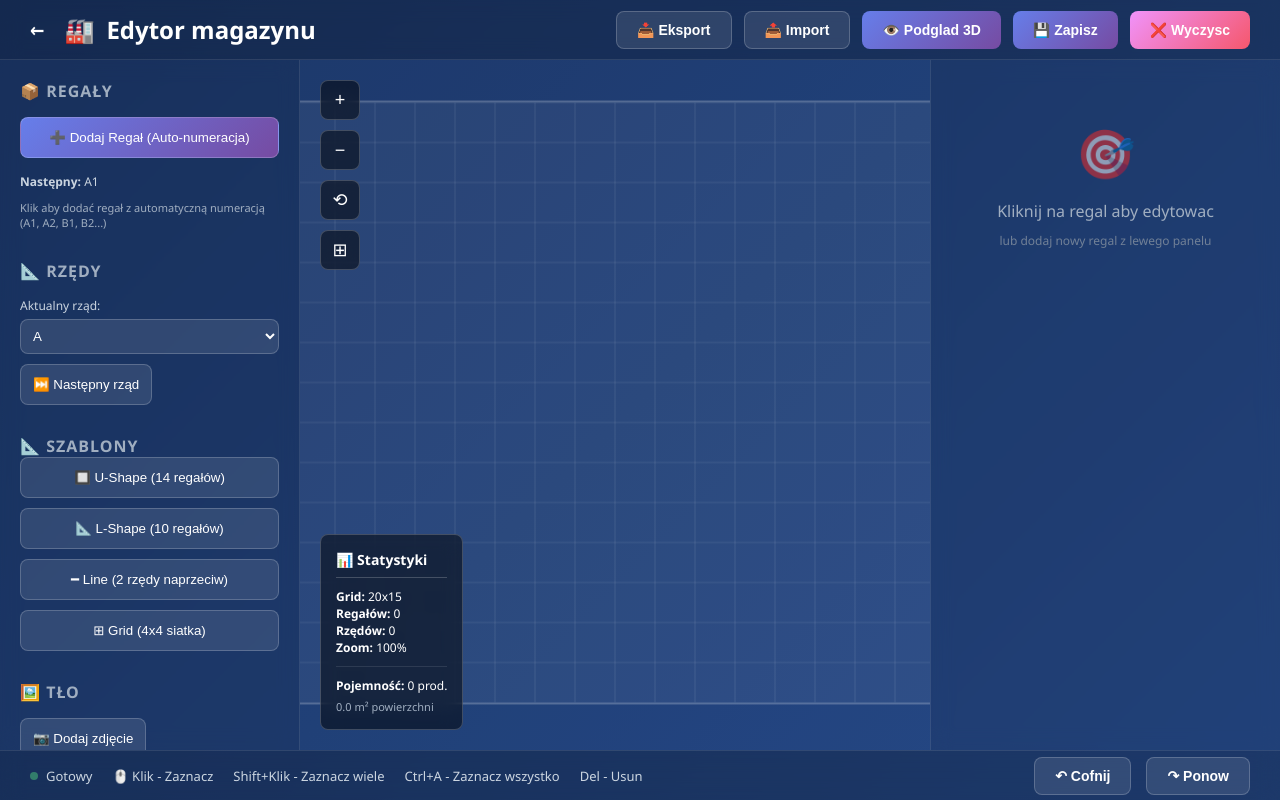
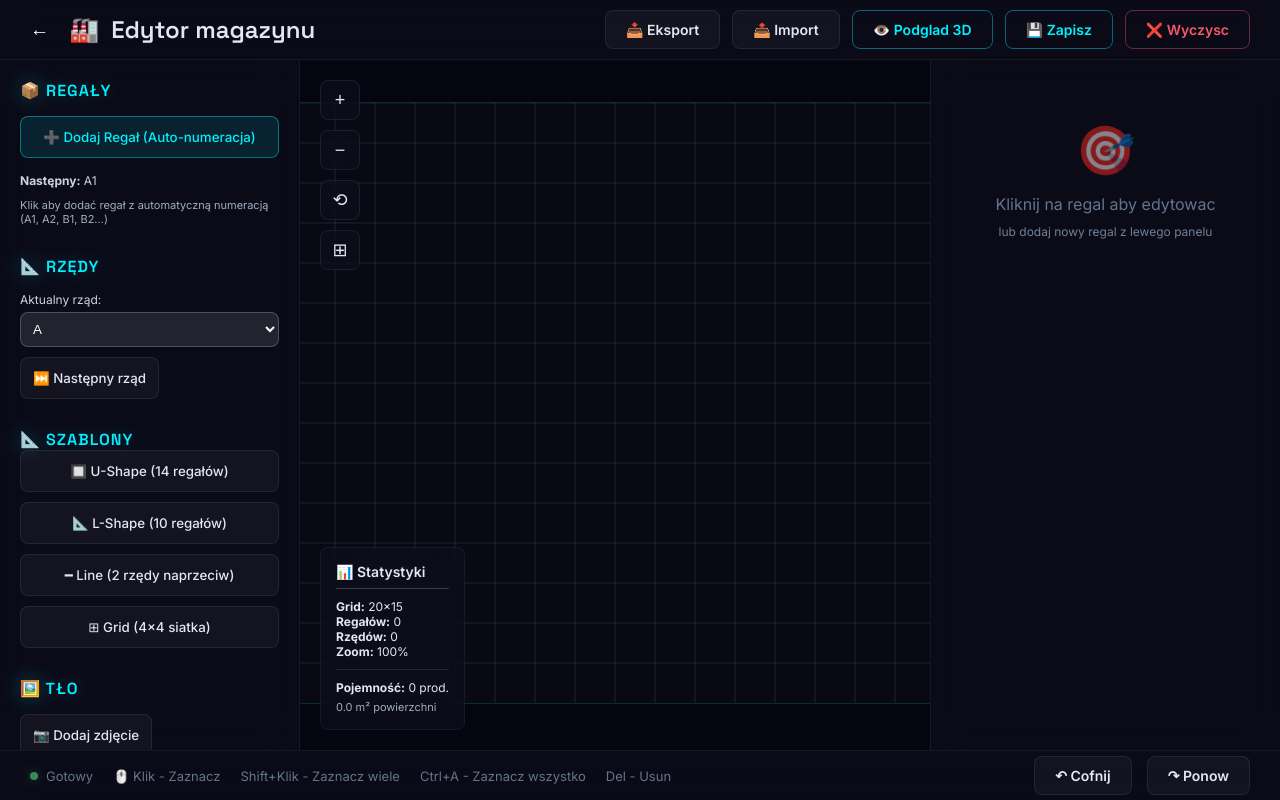
Before and after one commit to Trupson2/akces-hub, a Python web app: template templates/warehouse_editor.html in a window 1280 px wide. Run offline with Jinja, Linux system fonts and the light colour scheme; the template is opened without the code that fills it, so the values that code supplies are empty.

Commit message:
Stitch redesign: warehouse editor + kiosk dashboard (final 2 pages)
- warehouse_editor.html: glass panels, neon cyan buttons/inputs, Space Grotesk
- kiosk_home.html: glass stat cards, neon buttons, cyan/purple gradient title

All templates now use Stitch design system.

Co-Authored-By: Claude Opus 4.6 (1M context) <noreply@anthropic.com>

```diff
--- a/templates/warehouse_editor.html
+++ b/templates/warehouse_editor.html
@@ -4,6 +4,7 @@
     <meta charset="UTF-8">
     <meta name="viewport" content="width=device-width, initial-scale=1.0">
     <title>Warehouse Layout Editor - {{ brand_name|default('Akces Hub') }}</title>
+    <link href="https://fonts.googleapis.com/css2?family=Inter:wght@300;400;500;600;700&family=Space+Grotesk:wght@400;500;600;700&display=swap" rel="stylesheet">
     <style>
         * {
             margin: 0;
@@ -12,9 +13,9 @@
         }
 
         body {
-            font-family: 'Segoe UI', Tahoma, Geneva, Verdana, sans-serif;
-            background: linear-gradient(135deg, #1e3c72 0%, #2a5298 100%);
-            color: #fff;
+            font-family: 'Inter', 'Segoe UI', Tahoma, Geneva, Verdana, sans-serif;
+            background: #06060f;
+            color: #e2e8f0;
             overflow: hidden;
             height: 100vh;
         }
@@ -30,21 +31,24 @@
         /* TOP BAR */
         .top-bar {
             grid-column: 1 / -1;
-            background: rgba(0, 0, 0, 0.3);
-            backdrop-filter: blur(10px);
+            background: rgba(15, 15, 30, 0.65);
+            backdrop-filter: blur(16px);
+            -webkit-backdrop-filter: blur(16px);
             display: flex;
             align-items: center;
             justify-content: space-between;
             padding: 0 30px;
-            border-bottom: 1px solid rgba(255, 255, 255, 0.1);
+            border-bottom: 1px solid rgba(255, 255, 255, 0.06);
         }
 
         .top-bar h1 {
+            font-family: 'Space Grotesk', 'Inter', sans-serif;
             font-size: 24px;
             font-weight: 600;
             display: flex;
             align-items: center;
             gap: 12px;
+            color: #e2e8f0;
         }
 
         .top-bar-actions {
@@ -56,6 +60,7 @@
             padding: 10px 20px;
             border: none;
             border-radius: 8px;
+            font-family: 'Inter', sans-serif;
             font-size: 14px;
             font-weight: 600;
             cursor: pointer;
@@ -66,35 +71,59 @@
         }
 
         .btn-primary {
-            background: linear-gradient(135deg, #667eea 0%, #764ba2 100%);
-            color: white;
+            background: transparent;
+            color: #00f1fe;
+            border: 1px solid rgba(0, 241, 254, 0.4);
         }
 
         .btn-primary:hover {
             transform: translateY(-2px);
-            box-shadow: 0 5px 15px rgba(102, 126, 234, 0.4);
+            background: rgba(0, 241, 254, 0.1);
+            border-color: #00f1fe;
+            box-shadow: 0 0 20px rgba(0, 241, 254, 0.2), 0 5px 15px rgba(0, 241, 254, 0.15);
         }
 
         .btn-secondary {
-            background: rgba(255, 255, 255, 0.1);
-            color: white;
-            border: 1px solid rgba(255, 255, 255, 0.2);
+            background: rgba(255, 255, 255, 0.04);
+            color: #e2e8f0;
+            border: 1px solid rgba(255, 255, 255, 0.08);
         }
 
         .btn-secondary:hover {
-            background: rgba(255, 255, 255, 0.2);
+            background: rgba(255, 255, 255, 0.08);
+            border-color: rgba(255, 255, 255, 0.15);
         }
 
         .btn-danger {
-            background: linear-gradient(135deg, #f093fb 0%, #f5576c 100%);
-            color: white;
-        }
-
-        /* LEFT PANEL - REGAŁY */
+            background: transparent;
+            color: #f5576c;
+            border: 1px solid rgba(245, 87, 108, 0.4);
+        }
+
+        .btn-danger:hover {
+            background: rgba(245, 87, 108, 0.1);
+            border-color: #f5576c;
+            box-shadow: 0 0 20px rgba(245, 87, 108, 0.2);
+        }
+
+        .btn-success {
+            background: transparent;
+            color: #5bf083;
+            border: 1px solid rgba(91, 240, 131, 0.4);
+        }
+
+        .btn-success:hover {
+            background: rgba(91, 240, 131, 0.1);
+            border-color: #5bf083;
+            box-shadow: 0 0 20px rgba(91, 240, 131, 0.2);
+        }
+
+        /* LEFT PANEL - REGALY */
         .left-panel {
-            background: rgba(0, 0, 0, 0.2);
-            backdrop-filter: blur(10px);
-            border-right: 1px solid rgba(255, 255, 255, 0.1);
+            background: rgba(15, 15, 30, 0.65);
+            backdrop-filter: blur(16px);
+            -webkit-backdrop-filter: blur(16px);
+            border-right: 1px solid rgba(255, 255, 255, 0.06);
             overflow-y: auto;
             padding: 20px;
         }
@@ -104,12 +133,14 @@
         }
 
         .panel-section h3 {
+            font-family: 'Space Grotesk', 'Inter', sans-serif;
             font-size: 16px;
             font-weight: 600;
             margin-bottom: 15px;
-            color: #a0aec0;
+            color: #00f1fe;
             text-transform: uppercase;
             letter-spacing: 1px;
+            text-shadow: 0 0 20px rgba(0, 241, 254, 0.3);
         }
 
         .shelf-palette {
@@ -146,24 +181,26 @@
 
         .template-btn {
             padding: 12px;
-            background: rgba(255, 255, 255, 0.1);
-            border: 1px solid rgba(255, 255, 255, 0.2);
+            background: rgba(255, 255, 255, 0.04);
+            border: 1px solid rgba(255, 255, 255, 0.08);
             border-radius: 8px;
-            color: white;
+            color: #e2e8f0;
             cursor: pointer;
             transition: all 0.3s;
+            font-family: 'Inter', sans-serif;
             font-weight: 500;
         }
 
         .template-btn:hover {
-            background: rgba(255, 255, 255, 0.2);
+            background: rgba(0, 241, 254, 0.08);
+            border-color: rgba(0, 241, 254, 0.3);
             transform: translateX(5px);
         }
 
         /* CENTER - CANVAS */
         .canvas-container {
             position: relative;
-            background: rgba(0, 0, 0, 0.1);
+            background: rgba(6, 6, 15, 0.8);
             overflow: hidden;
         }
 
@@ -175,8 +212,8 @@
         }
 
         #editor-canvas {
-            background: rgba(255, 255, 255, 0.05);
-            border: 2px solid rgba(255, 255, 255, 0.2);
+            background: rgba(255, 255, 255, 0.02);
+            border: 1px solid rgba(0, 241, 254, 0.15);
             border-radius: 12px;
             cursor: crosshair;
         }
@@ -193,11 +230,12 @@
         .control-btn {
             width: 40px;
             height: 40px;
-            background: rgba(0, 0, 0, 0.5);
-            backdrop-filter: blur(10px);
-            border: 1px solid rgba(255, 255, 255, 0.2);
+            background: rgba(15, 15, 30, 0.65);
+            backdrop-filter: blur(16px);
+            -webkit-backdrop-filter: blur(16px);
+            border: 1px solid rgba(255, 255, 255, 0.08);
             border-radius: 8px;
-            color: white;
+            color: #e2e8f0;
             display: flex;
             align-items: center;
             justify-content: center;
@@ -207,46 +245,53 @@
         }
 
         .control-btn:hover {
-            background: rgba(0, 0, 0, 0.7);
+            background: rgba(0, 241, 254, 0.1);
+            border-color: rgba(0, 241, 254, 0.3);
             transform: scale(1.1);
+            color: #00f1fe;
         }
 
         .canvas-info {
             position: absolute;
             bottom: 20px;
             left: 20px;
-            background: rgba(0, 0, 0, 0.5);
-            backdrop-filter: blur(10px);
+            background: rgba(15, 15, 30, 0.65);
+            backdrop-filter: blur(16px);
+            -webkit-backdrop-filter: blur(16px);
             padding: 10px 15px;
             border-radius: 8px;
             font-size: 12px;
-            border: 1px solid rgba(255, 255, 255, 0.2);
+            border: 1px solid rgba(255, 255, 255, 0.06);
+            color: #e2e8f0;
         }
 
         /* RIGHT PANEL - PROPERTIES */
         .right-panel {
-            background: rgba(0, 0, 0, 0.2);
-            backdrop-filter: blur(10px);
-            border-left: 1px solid rgba(255, 255, 255, 0.1);
+            background: rgba(15, 15, 30, 0.65);
+            backdrop-filter: blur(16px);
+            -webkit-backdrop-filter: blur(16px);
+            border-left: 1px solid rgba(255, 255, 255, 0.06);
             overflow-y: auto;
             padding: 20px;
         }
 
         .property-group {
-            background: rgba(255, 255, 255, 0.05);
+            background: rgba(255, 255, 255, 0.03);
             border-radius: 12px;
             padding: 20px;
             margin-bottom: 20px;
-            border: 1px solid rgba(255, 255, 255, 0.1);
+            border: 1px solid rgba(255, 255, 255, 0.06);
         }
 
         .property-group h4 {
+            font-family: 'Space Grotesk', 'Inter', sans-serif;
             font-size: 14px;
             font-weight: 600;
             margin-bottom: 15px;
-            color: #a0aec0;
+            color: #c180ff;
             text-transform: uppercase;
             letter-spacing: 1px;
+            text-shadow: 0 0 20px rgba(193, 128, 255, 0.3);
         }
 
         .property-row {
@@ -257,25 +302,28 @@
             display: block;
             font-size: 13px;
             margin-bottom: 8px;
-            color: #cbd5e0;
+            color: #64748b;
         }
 
         .property-row input,
         .property-row select {
             width: 100%;
             padding: 10px;
-            background: rgba(255, 255, 255, 0.1);
-            border: 1px solid rgba(255, 255, 255, 0.2);
+            background: rgba(15, 15, 30, 0.65);
+            border: 1px solid rgba(255, 255, 255, 0.08);
             border-radius: 8px;
-            color: white;
+            color: #e2e8f0;
+            font-family: 'Inter', sans-serif;
             font-size: 14px;
+            transition: border-color 0.3s, box-shadow 0.3s;
         }
 
         .property-row input:focus,
         .property-row select:focus {
             outline: none;
-            border-color: #667eea;
-            background: rgba(255, 255, 255, 0.15);
+            border-color: #00f1fe;
+            background: rgba(0, 241, 254, 0.05);
+            box-shadow: 0 0 15px rgba(0, 241, 254, 0.1);
         }
 
         .radio-group {
@@ -314,38 +366,39 @@
             height: 40px;
             border-radius: 8px;
             cursor: pointer;
-            border: 2px solid rgba(255, 255, 255, 0.3);
+            border: 2px solid rgba(255, 255, 255, 0.15);
             transition: all 0.3s;
         }
 
         .color-option:hover {
             transform: scale(1.1);
-            border-color: white;
+            border-color: rgba(255, 255, 255, 0.5);
         }
 
         .color-option.active {
             border-width: 3px;
-            border-color: white;
-            box-shadow: 0 0 15px rgba(255, 255, 255, 0.5);
+            border-color: #00f1fe;
+            box-shadow: 0 0 15px rgba(0, 241, 254, 0.4);
         }
 
         /* BOTTOM BAR */
         .bottom-bar {
             grid-column: 1 / -1;
-            background: rgba(0, 0, 0, 0.3);
-            backdrop-filter: blur(10px);
+            background: rgba(15, 15, 30, 0.65);
+            backdrop-filter: blur(16px);
+            -webkit-backdrop-filter: blur(16px);
             display: flex;
             align-items: center;
             justify-content: space-between;
             padding: 0 30px;
-            border-top: 1px solid rgba(255, 255, 255, 0.1);
+            border-top: 1px solid rgba(255, 255, 255, 0.06);
         }
 
         .bottom-bar-left {
             display: flex;
             gap: 20px;
             font-size: 13px;
-            color: #cbd5e0;
+            color: #64748b;
         }
 
         .bottom-bar-right {
@@ -363,7 +416,8 @@
             width: 8px;
             height: 8px;
             border-radius: 50%;
-            background: #48bb78;
+            background: #5bf083;
+            box-shadow: 0 0 10px rgba(91, 240, 131, 0.5);
             animation: pulse 2s infinite;
         }
 
@@ -378,16 +432,16 @@
         }
 
         ::-webkit-scrollbar-track {
-            background: rgba(255, 255, 255, 0.05);
+            background: rgba(255, 255, 255, 0.02);
         }
 
         ::-webkit-scrollbar-thumb {
+            background: rgba(255, 255, 255, 0.1);
+            border-radius: 4px;
+        }
+
+        ::-webkit-scrollbar-thumb:hover {
             background: rgba(255, 255, 255, 0.2);
-            border-radius: 4px;
-        }
-
-        ::-webkit-scrollbar-thumb:hover {
-            background: rgba(255, 255, 255, 0.3);
         }
 
         /* MODAL */
@@ -467,7 +541,7 @@
         .no-selection {
             text-align: center;
             padding: 40px 20px;
-            color: #a0aec0;
+            color: #64748b;
         }
 
         .no-selection-icon {
@@ -569,7 +654,7 @@
         <div class="left-panel">
             <div class="panel-section">
                 <h3>📦 Regały</h3>
-                <button class="template-btn" onclick="addNewShelf()" style="width: 100%; margin-bottom: 15px; background: linear-gradient(135deg, #667eea 0%, #764ba2 100%);">
+                <button class="template-btn" onclick="addNewShelf()" style="width: 100%; margin-bottom: 15px; background: rgba(0, 241, 254, 0.1); border-color: rgba(0, 241, 254, 0.4); color: #00f1fe;">
                     ➕ Dodaj Regał (Auto-numeracja)
                 </button>
                 <div style="font-size: 12px; color: #cbd5e0; margin-bottom: 10px;">
```
Also changed, not shown: other parts of templates/warehouse_editor.html (+63 -24 lines), templates/kiosk_home.html (+20 -16 lines).
